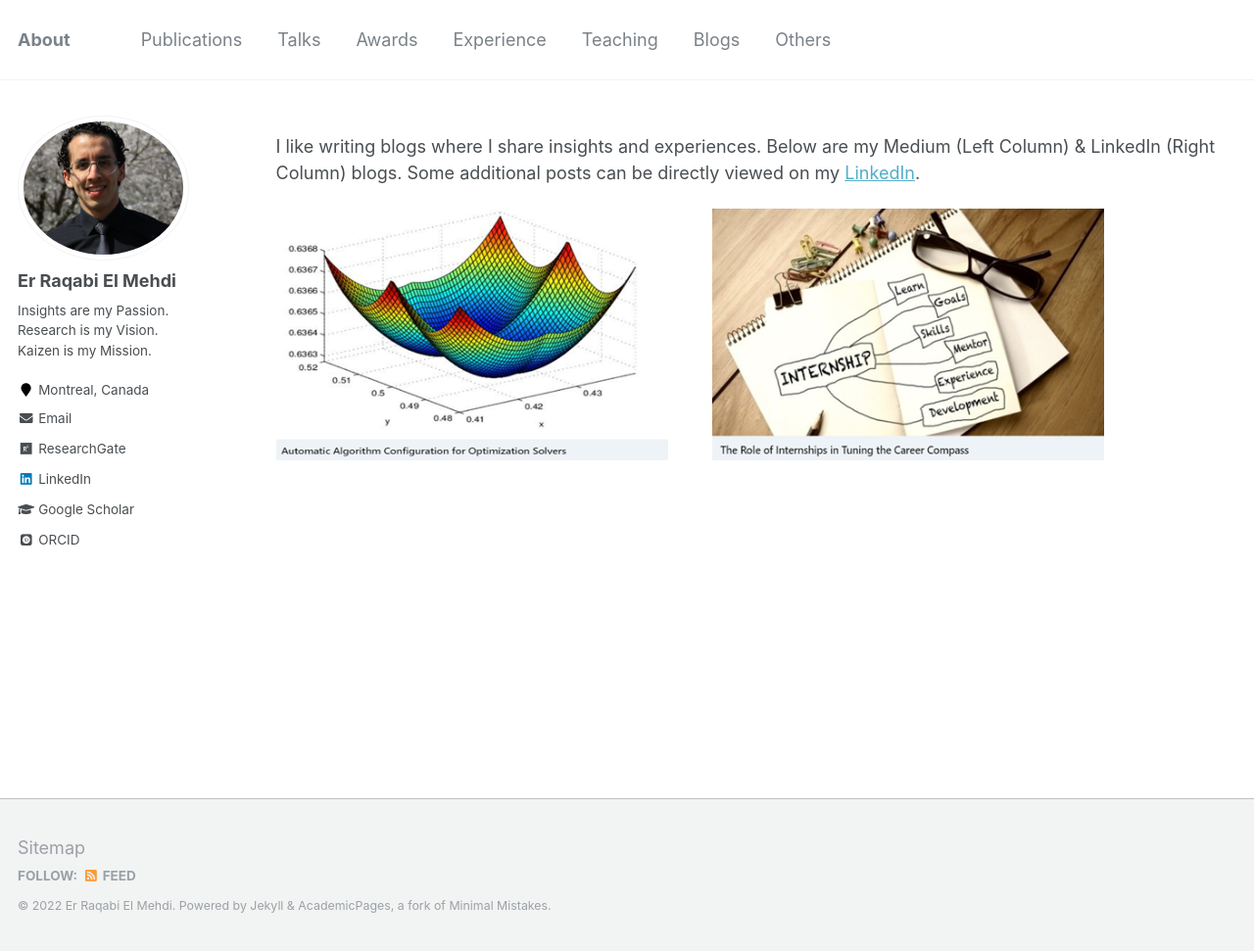
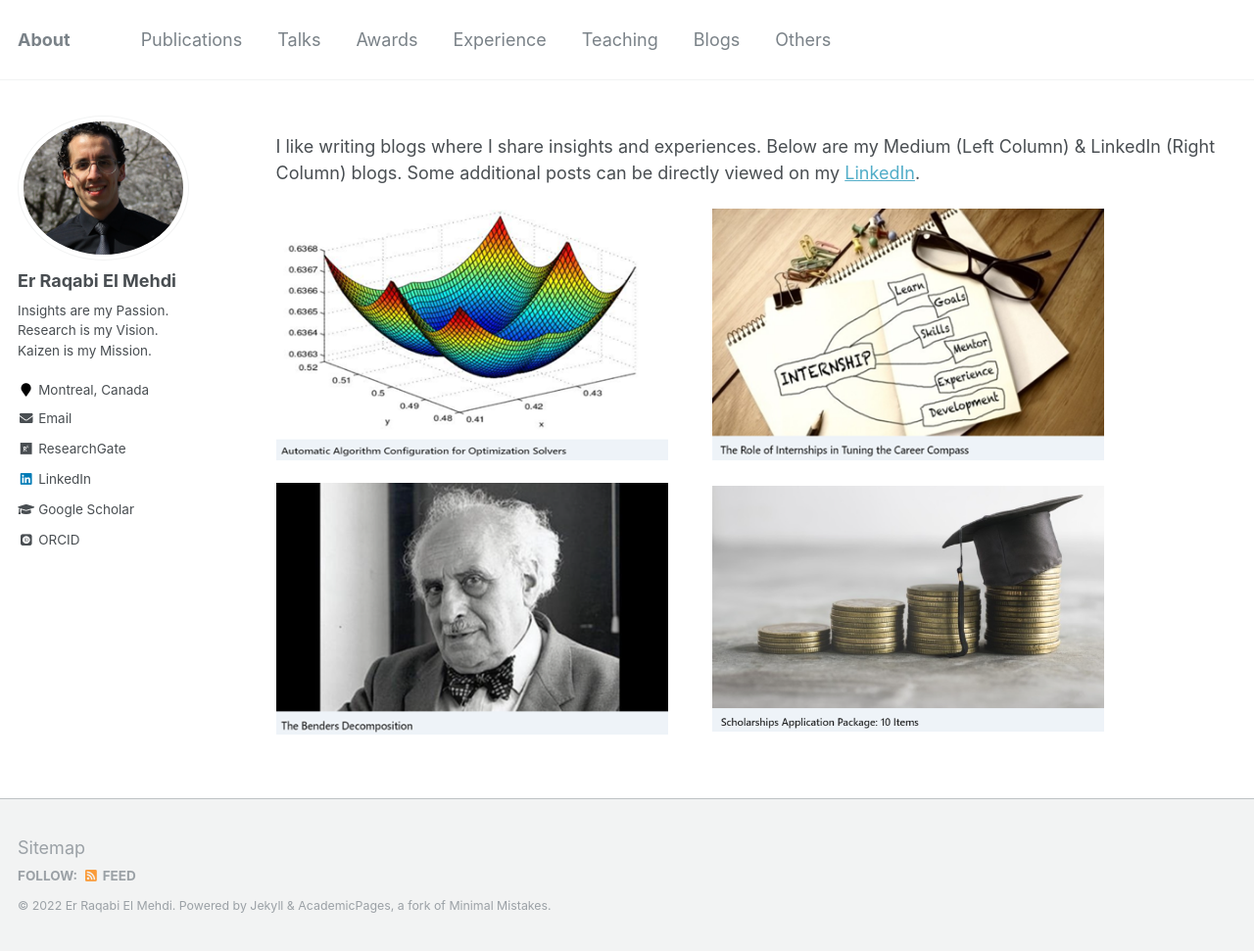
Before and after one commit to RqbMedi/rqbmedi.github.io, a Jekyll site: the page built from _pages/portfolio.md, in a window 1280 px wide and 971 px high. Shown: the whole window at 98% size. Built offline with Jekyll 4.4.1, drawn with Linux system fonts in a browser that asks for light colours; some web fonts are replaced.

Commit message:
Initial Commit

```diff
--- a/_pages/portfolio.md
+++ b/_pages/portfolio.md
@@ -8,3 +8,5 @@ author_profile: true
 I like writing blogs where I share insights and experiences. Below are my Medium (Left Column) & LinkedIn (Right Column) blogs. Some additional posts can be directly viewed on my [LinkedIn](https://www.linkedin.com/in/rqbmedi).
 
 [<img src="http://rqbmedi.github.io/images/Medium_Article_14.png" width="400" height="400" />](https://erraqabielmehdi.medium.com/automatic-algorithm-configuration-for-optimization-solvers-66ac3861a233) &nbsp; &nbsp; &nbsp; &nbsp; [<img src="http://rqbmedi.github.io/images/LinkedIn_Article_18.png" width="400" height="400" />](https://www.linkedin.com/pulse/role-internships-tuning-career-compass-er-raqabi-el-mehdi-%E3%83%A9%E3%82%AB%E3%83%93-%E3%83%A1%E3%83%87%E3%82%A3/)
+
+[<img src="http://rqbmedi.github.io/images/Medium_Article_13.png" width="400" height="400" />](https://erraqabielmehdi.medium.com/the-benders-decomposition-8dadf381f60c) &nbsp; &nbsp; &nbsp; &nbsp; [<img src="http://rqbmedi.github.io/images/LinkedIn_Article_17.png" width="400" height="400" />](https://www.linkedin.com/pulse/scholarships-application-package-10-items-el-mehdi-%E3%83%A9%E3%82%AB%E3%83%93-%E3%83%A1%E3%83%87%E3%82%A3/)
```
Also changed, not shown: images/LinkedIn_Article_17.png (added), images/Medium_Article_13.png (added).
